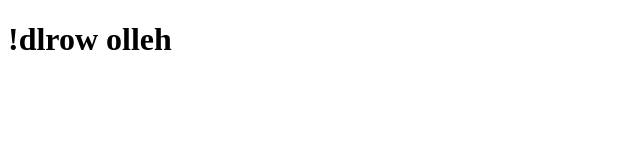
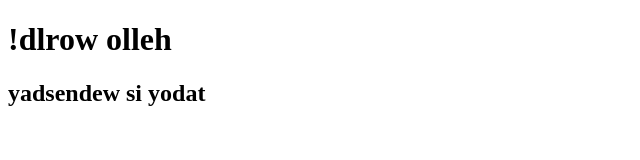
Before and after one commit to avan-etten/new-project, a plain HTML site: page index.html in a window 1280 px wide. Shown: the whole page, without its empty margins (0-640 px from the left). Drawn offline with Linux system fonts and the light colour scheme.

Commit message:
Added h2

```diff
--- a/index.html
+++ b/index.html
@@ -9,5 +9,6 @@
 </head>
 <body>
     <h1>!dlrow olleh</h1>
+    <h2>yadsendew si yodat</h2>
 </body>
 </html>
```
